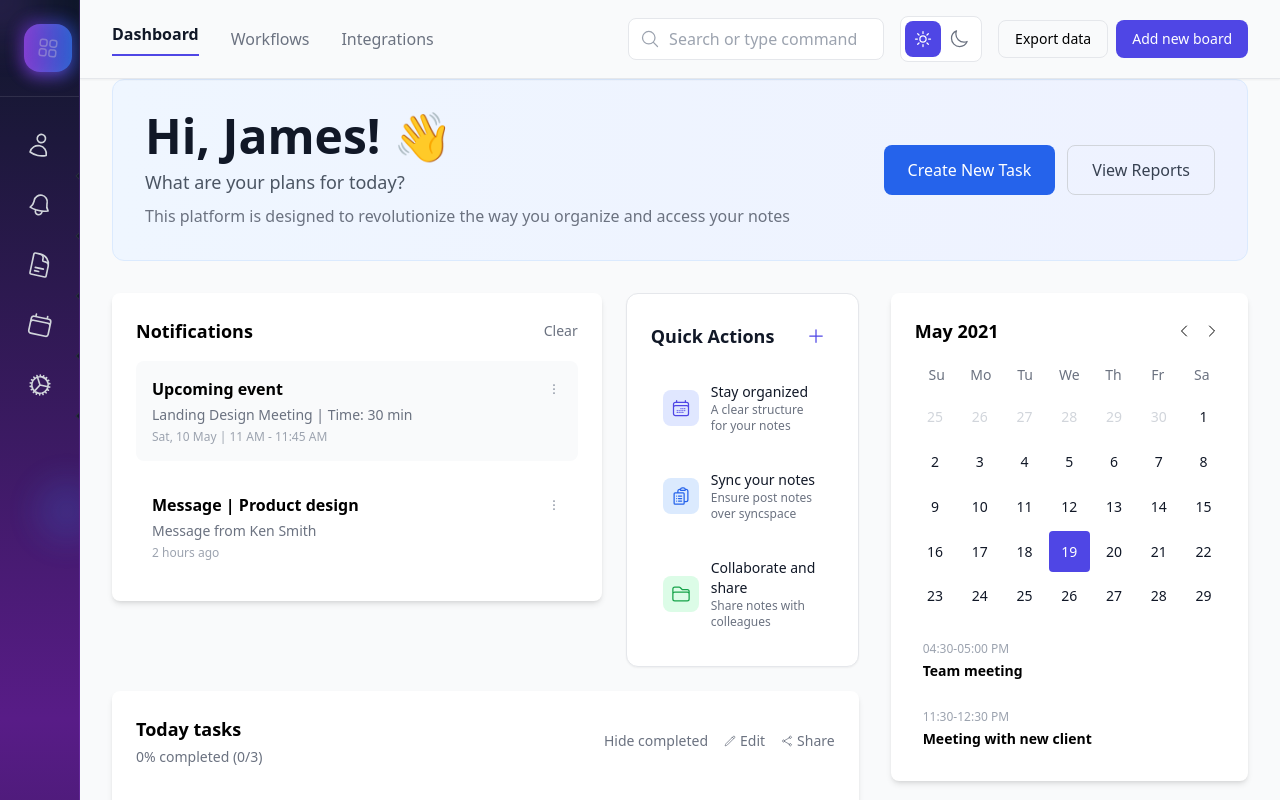
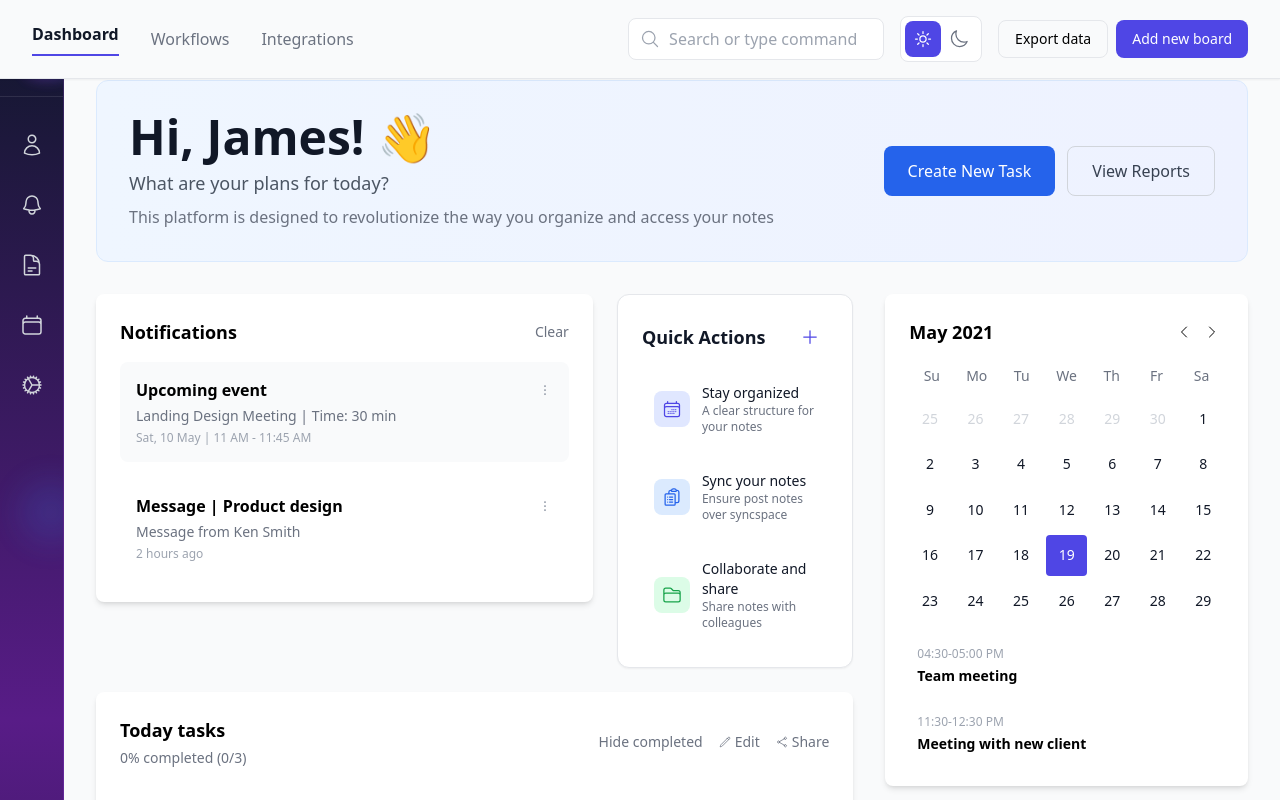
Before and after one commit to fahimmoon/todo, a React (Create React App) app: page / in a window 1280 px wide. Shown: the top 800 px of the page. Built offline with nearby package versions, Linux system fonts and the light colour scheme; the HTML template or start-up script is replaced by a standard one.

Commit message:
MAJOR FIX: Fixed sidebar z-index and positioning - now properly below header

```diff
--- a/src/components/Dashboard.js
+++ b/src/components/Dashboard.js
@@ -30,12 +30,12 @@ const Dashboard = ({ onSidebarToggle, currentPage, onNavigate, sidebarOpen }) =>
       sidebarOpen ? 'lg:opacity-100' : 'lg:opacity-100'
     }`}>
       {/* Header with better spacing */}
-      <div className="sticky top-0 z-50 bg-gray-50 px-4 sm:px-6 lg:px-8 py-4 shadow-sm border-b border-gray-200">
+      <div className="fixed top-0 left-0 right-0 z-[100] bg-gray-50 px-4 sm:px-6 lg:px-8 py-4 shadow-sm border-b border-gray-200">
         <Header onSidebarToggle={onSidebarToggle} currentPage={currentPage} onNavigate={onNavigate} />
       </div>
 
       {/* Main content with optimized padding and responsive margins */}
-      <div className="px-4 sm:px-6 lg:px-8 pb-8 max-w-7xl mx-auto">
+      <div className="px-4 sm:px-6 lg:px-8 pb-8 pt-20 max-w-7xl mx-auto">
         {renderPage()}
       </div>
     </main>
--- a/src/components/Sidebar.js
+++ b/src/components/Sidebar.js
@@ -62,13 +62,13 @@ const Sidebar = ({ isOpen, onToggle, currentPage, onNavigate }) => {
   };
 
   const sidebarClasses = `
-    sidebar-container fixed lg:relative z-40 lg:z-auto
+    sidebar-container fixed lg:relative z-[90] lg:z-auto
     bg-gradient-to-b from-slate-900 via-purple-900 to-slate-900
     border-r border-purple-500/20 flex flex-col
     shadow-2xl shadow-purple-500/10 lg:shadow-none
     transition-all duration-500 ease-in-out backdrop-blur-xl
     ${isMobile
-      ? `w-80 max-w-[85vw] ${isOpen ? 'translate-x-0' : '-translate-x-full'} left-0 top-16 h-[calc(100vh-4rem)] safe-area-inset-top`
+      ? `w-80 max-w-[85vw] ${isOpen ? 'translate-x-0' : '-translate-x-full'} left-0 top-[5rem] h-[calc(100vh-5rem)]`
       : 'w-16 hover:w-20 relative translate-x-0 min-h-screen group'
     }
     before:content-[''] before:absolute before:inset-0 before:bg-gradient-to-r
@@ -82,8 +82,8 @@ const Sidebar = ({ isOpen, onToggle, currentPage, onNavigate }) => {
       {/* Mobile Overlay */}
       {isMobile && isOpen && (
         <div
-          className="fixed inset-0 bg-black/50 backdrop-blur-sm z-30 lg:hidden transition-all duration-300"
-          style={{ top: '4rem' }}
+          className="fixed inset-0 bg-black/50 backdrop-blur-sm z-[80] lg:hidden transition-all duration-300"
+          style={{ top: '5rem' }}
           onClick={onToggle}
         />
       )}
--- a/src/index.css
+++ b/src/index.css
@@ -148,6 +148,22 @@ html {
 
 /* Animation classes */
 @layer utilities {
+  /* Fixed header ensures it's always on top */
+  .header-fixed {
+    position: fixed !important;
+    top: 0 !important;
+    left: 0 !important;
+    right: 0 !important;
+    z-index: 100 !important;
+  }
+
+  /* Sidebar positioning below header */
+  .sidebar-below-header {
+    top: 5rem !important;
+    height: calc(100vh - 5rem) !important;
+    z-index: 90 !important;
+  }
+
   /* Responsive touch improvements for mobile */
   @media (max-width: 640px) {
     .sidebar-item {
```
